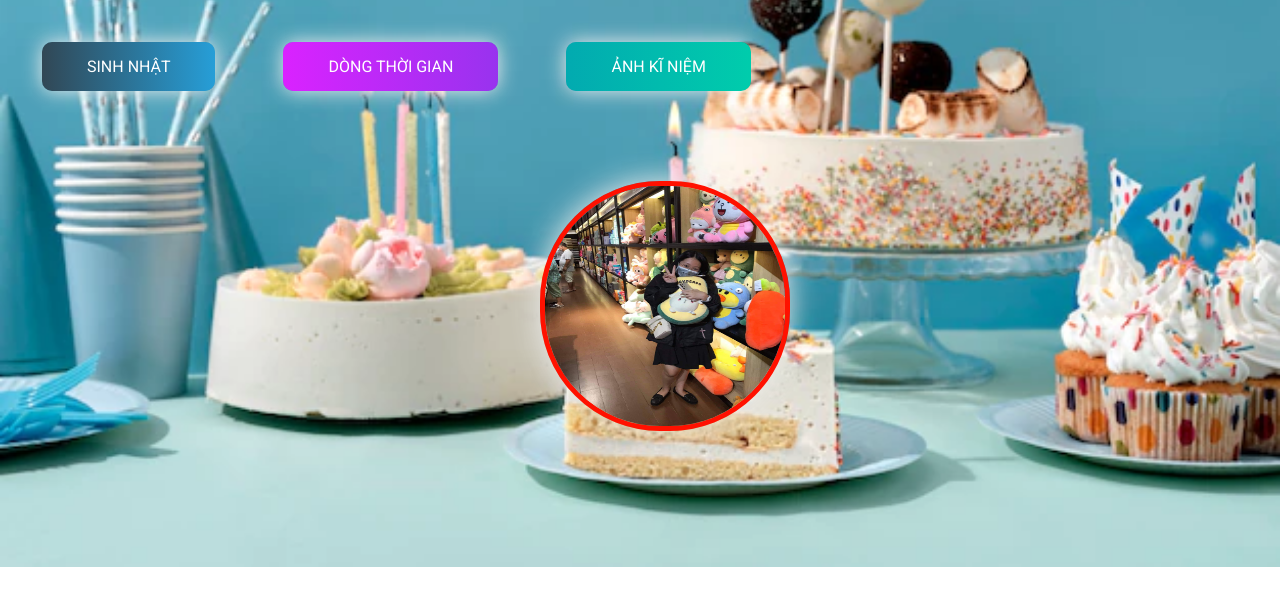
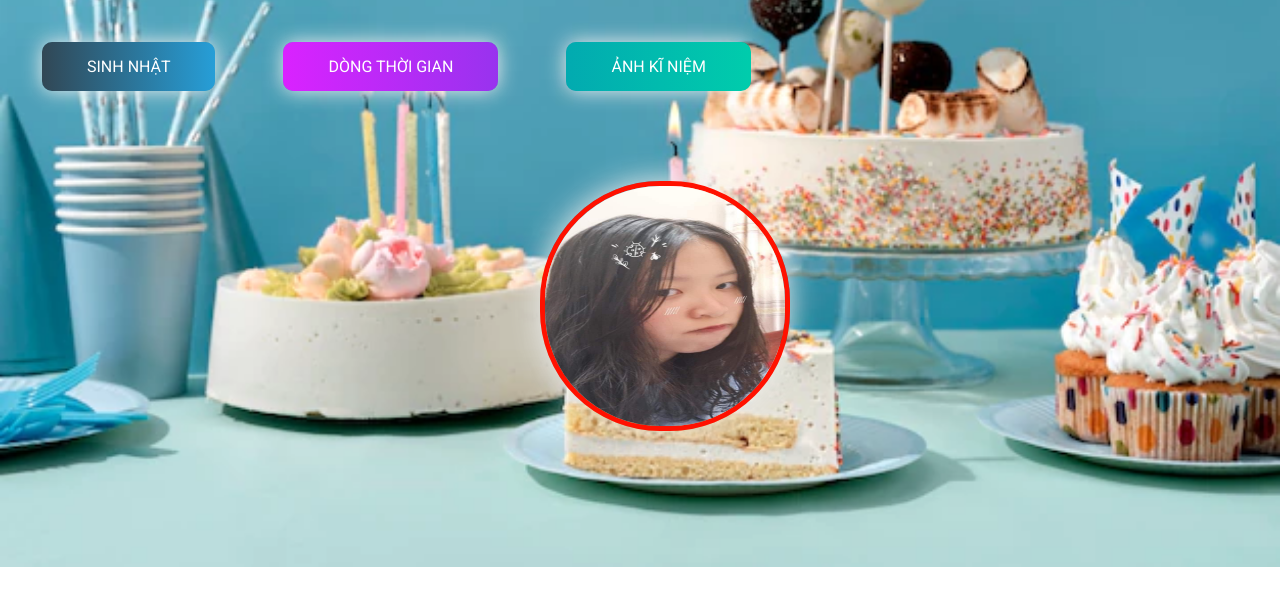
Before and after one commit to tai-16/chuc-mung-sinh-nhat, a plain HTML site: page index.html in a window 1280 px wide. Drawn offline with Linux system fonts and the light colour scheme.

Commit message:
Update index.html

```diff
--- a/index.html
+++ b/index.html
@@ -3,7 +3,7 @@
 	<head>
 		<meta charset="UTF-8" />
 		<meta http-equiv="X-UA-Compatible" content="IE=edge" />
-		<meta name="viewport" content="width=device-width, initial-scale=5.0" />
+		<meta name="viewport" content="width=device-width, initial-scale=1.0" />
 		<link rel="icon" type="image/png" href="./img/CILKGax.png" />
 		<!-- 1. Tiêu đề của file index -->
 		<title>Happy birthday to Mỹ Duyên</title>
@@ -18,7 +18,7 @@
 		</div>
 
 		<!-- 2. Phần ảnh của người bạn mún chúc -->
-		<img src="./img/hinh02.jpg" alt="" class="cover" />
+		<img src="./img/pic1.jpg" alt="" class="cover" />
 
 		<!-- 3. Phần nhạc -->
 		<audio id="player" autoplay loop>
```
